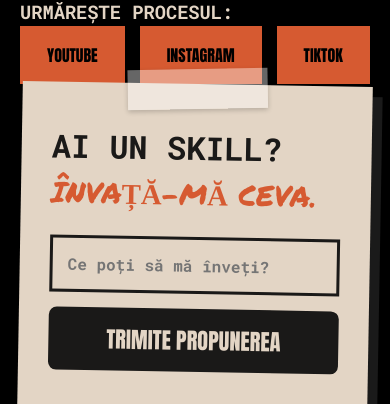
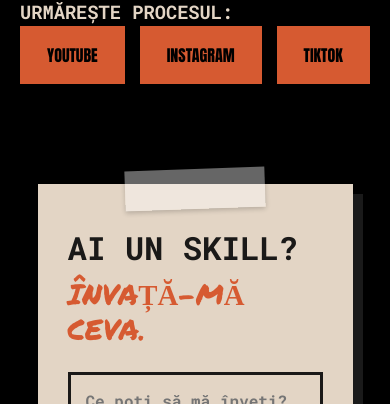
Before and after one commit to paulazzzzz/flowphysique-web, a React (Vite) app: page / in a window 390 px wide. Shown: the part 440-844 px from the top of the page. Built offline with nearby package versions, Linux system fonts and the light colour scheme.

Commit message:
last changes phase 1

```diff
--- a/src/App.css
+++ b/src/App.css
@@ -534,6 +534,16 @@
   .street-wrapper { padding-top: 80px; align-items: flex-start; }
   .brand-title { font-size: 3rem; }
 
+  .teach-me-card {
+    margin-top: 100px !important; /* Spațiu mare față de butoanele de sus */
+
+    /* Alte setări ca să arate bine pe mobil */
+    margin-left: auto;
+    margin-right: auto;
+    width: 90%; /* Să nu iasă din ecran */
+    transform: rotate(0deg); /* Pe mobil arată mai bine drept, opțional */
+  }
+
   .alex-character {
     height: 40vh;
     left:0;
```
